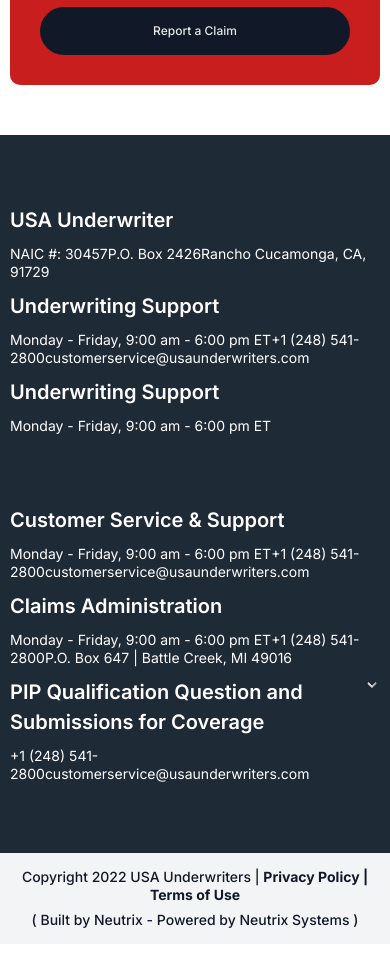
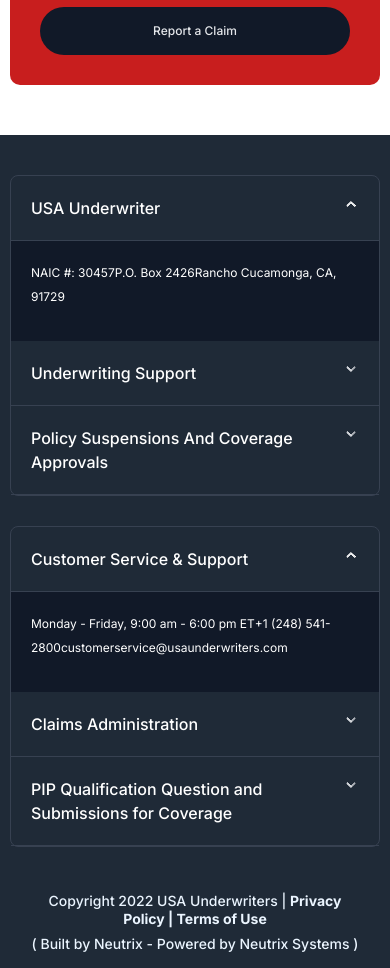
Before and after one commit to mehidi-me/Daniyal-design-test, a Next.js app: page / in a window 390 px wide. Shown: the part 1320-2288 px from the top of the page. Before the commit the page ends 2264 px from the top, so only its background shows below. Built offline with nearby package versions, Linux system fonts and the light colour scheme.

Commit message:
footer mobile Accordion done

```diff
--- a/src/app/globals.css
+++ b/src/app/globals.css
@@ -192,10 +192,11 @@
   gap: 10px;
 }
 
-.slick-dots{
+.slick-dots {
   position: unset !important;
   margin-top: 20px !important;
 }
+
 .slick-dots li button:before {
   height: 15px !important;
   width: 15px !important;
@@ -205,6 +206,7 @@
   border: 2px solid var(--gray);
   opacity: 1;
 }
+
 .slick-dots li.slick-active button:before {
   background-color: var(--gray);
 }
@@ -254,7 +256,8 @@
   align-items: flex-start;
 
 }
-.card-view-item:nth-child(1){
+
+.card-view-item:nth-child(1) {
   margin: 0 1.5rem;
 }
 
@@ -352,7 +355,8 @@
   gap: 7px;
   padding-bottom: 3px;
 }
-.footer-item-heading img{
+
+.footer-item-heading img {
   display: none;
 }
 
@@ -406,37 +410,42 @@
 /* About us */
 /* About us start*/
 
-.breadcrumb{
+.breadcrumb {
   display: flex;
   flex-direction: column;
   align-items: center;
 }
+
 .breadcrumb h2 {
   color: #212529;
   font-size: 3.6rem;
   line-height: 54px;
   font-weight: 500;
 }
+
 .breadcrumb-nav {
   display: flex;
   align-items: center;
   gap: 10px;
 
 }
+
 .breadcrumb-nav p {
   color: #6B7280;
   font-size: 1.4rem;
   font-weight: 400;
 
 }
-.breadcrumb-nav img{
+
+.breadcrumb-nav img {
   width: 20px;
 }
 
-.our-features.about-us .our-features-heading{
+.our-features.about-us .our-features-heading {
   min-width: 230px;
 }
-.our-features.about-us .content{
+
+.our-features.about-us .content {
   align-items: flex-start;
 }
 
@@ -448,24 +457,28 @@
   margin: 30px 0;
   margin-bottom: 40px;
 }
-.our-features.about-us .our-features-heading h3{
+
+.our-features.about-us .our-features-heading h3 {
   margin-bottom: 0;
 }
-.our-features.our-mission .our-features-heading h3{
+
+.our-features.our-mission .our-features-heading h3 {
   margin-bottom: 0;
   color: #C81E1E;
   font-weight: 600;
   text-transform: uppercase;
 }
 
-.our-features.our-mission .our-features-heading{
+.our-features.our-mission .our-features-heading {
   min-width: auto;
   flex: 1;
 }
-.our-features.our-mission .our-features-description{
+
+.our-features.our-mission .our-features-description {
   flex: 1;
 }
-.our-features.our-mission .content{
+
+.our-features.our-mission .content {
   align-items: flex-start;
 }
 
@@ -516,15 +529,19 @@
   html {
     font-size: 45%;
   }
-  .hero-main-content h2{
+
+  .hero-main-content h2 {
     line-height: 40px;
   }
 
 }
+
+
 @media (max-width: 660px) {
   html {
     font-size: 62.5%;
   }
+
   p,
   a,
   input,
@@ -535,18 +552,22 @@
     font-weight: 500;
     line-height: 18px;
   }
-  main{
+
+  main {
     padding-top: 8rem;
   }
+
   .container {
     padding: 0 1rem;
   }
+
   header .container {
     padding: 0px 1.5rem;
     align-items: center;
     height: 100%;
   }
-  nav.top-nav{
+
+  nav.top-nav {
     height: 0;
     visibility: hidden;
     transition: .5s linear;
@@ -559,11 +580,13 @@
     background: #3c2f2f96;
     overflow: hidden;
   }
-  nav.top-nav.active{
+
+  nav.top-nav.active {
     visibility: visible;
     height: 100vh;
   }
-  nav.top-nav a{
+
+  nav.top-nav a {
     background: var(--primary);
     color: #E5E7EB;
     padding: 20px 0 20px 20px;
@@ -572,7 +595,8 @@
     line-height: 24px;
 
   }
-  nav.top-nav .btn{
+
+  nav.top-nav .btn {
     width: 100%;
     color: #E5E7EB;
     border-radius: 0;
@@ -581,121 +605,206 @@
     font-size: 1.6rem;
     line-height: 24px;
   }
-  section{
-    padding: 5rem 0 ;
+
+  section {
+    padding: 5rem 0;
   }
-  .menu{
+
+  .menu {
     display: block;
     width: 24px;
     cursor: pointer;
   }
-  header{
+
+  header {
     padding: 7px 0;
   }
-  header .container{
+
+  header .container {
     justify-content: center;
   }
-  .logo img{
+
+  .logo img {
     height: 4.2rem;
   }
-  .logo{
+
+  .logo {
     margin: 0 auto;
   }
-  .grid.hero-main{
+
+  .grid.hero-main {
     grid-template-columns: 1fr;
   }
-  .hero-main-content{
+
+  .hero-main-content {
     padding-left: 0;
     padding: 20px;
   }
-  .hero-main-image{
+
+  .hero-main-image {
     display: none;
   }
-  .hero-main-content h2{
+
+  .hero-main-content h2 {
     font-size: 3rem;
     line-height: 37px;
   }
-  .hero-main-content-buttons{
+
+  .hero-main-content-buttons {
     gap: 0;
   }
-  main .slick-dots{
+
+  main .slick-dots {
     display: none !important;
   }
-  .our-features .content{
+
+  .our-features .content {
     flex-direction: column;
     gap: 20px;
   }
 
-  .our-features .our-features-heading{
+  .our-features .our-features-heading {
     width: 100%;
     display: flex;
     flex-direction: column;
     align-items: center;
   }
-  .our-features .our-features-heading h3{
+
+  .our-features .our-features-heading h3 {
     font-size: 20px;
     line-height: 30px;
     margin-bottom: 15px;
   }
-  .grid.card-view-items{
+
+  .grid.card-view-items {
     grid-template-columns: 1fr;
   }
-  .card-view-item{
+
+  .card-view-item {
     min-height: 230px;
   }
-  .card-view-item,.card-view-item:nth-child(1){
+
+  .card-view-item,
+  .card-view-item:nth-child(1) {
     margin: 0 !important;
   }
+
   /* .card-view .slick-dots{
     margin-top: 0 !important;
   } */
-  .insurance-coverage-bg-image{
+  .insurance-coverage-bg-image {
     background: transparent;
     height: auto;
   }
-  .insurance-coverage-content{
+
+  .insurance-coverage-content {
     position: unset;
     width: 100%;
   }
-  .insurance-coverage-content h3{
+
+  .insurance-coverage-content h3 {
     font-size: 20px
   }
-  .insurance-coverage-content .btn{
+
+  .insurance-coverage-content .btn {
     width: 100%;
   }
-  footer .grid{
+
+  footer {
+    padding-top: 0;
+  }
+  footer .container{
+    padding-top: 40px;
+  }
+
+  footer .grid {
     grid-template-columns: 1fr;
+    border: 1px solid #374151;
+    border-radius: 8px;
+    padding-bottom: 0;
+    gap: 0;
+    margin-bottom: 30px;
   }
-  .footer-item p{
+
+  .footer-item-details {
+    height: 0;
+    overflow: hidden;
+    visibility: hidden;
+    transition: .2s linear;
+    padding: 0 20px;
+  }
+  .footer-item-details.active{
+    height: 100px;
+    visibility: visible;
+    background: #111928;
+   padding-top: 20px;
+   padding-bottom: 20px;
+  }
+
+  .footer-item p {
     display: inline;
+    font-size: 1.6rem;
+    line-height: 24px;
+    font-weight: 400;
   }
-  .footer-item img{
+
+  .footer-item img {
     display: none;
   }
-  .footer-item-heading img{
+
+  .footer-item-heading img {
     display: block !important;
     filter: none;
   }
-    .footer-item-heading{
+
+  .footer-item-heading {
     display: flex;
     align-items: flex-start;
     gap: 2px;
+    border-bottom: 1px solid #374151;
+    padding: 20px;
+    justify-content: space-between;
   }
-    .footer-bottom .container{
+  .footer-item h3{
+    font-size: 1.6rem;
+    line-height: 24px;
+    font-weight: 500;
+    margin-bottom: 0;
+  }
+ .footer-bottom{
+  background: transparent;
+  width: 90%;
+  margin: 0 auto;
+ }
+  .footer-bottom .container {
     flex-direction: column;
     text-align: center;
     gap: 7px;
+    padding-top: 0;
   }
-    .our-features.about-us .our-features-heading{
+  .footer-bottom p{
+    color: #EBF5FF;
+  }
+
+  .our-features.about-us .our-features-heading {
     align-items: flex-start;
   }
-    .our-features.our-mission .our-features-heading{
+
+  .our-features.our-mission .our-features-heading {
     align-items: flex-start;
   }
-    .our-features.about-us .our-features-heading p{
+
+  .our-features.about-us .our-features-heading p {
     display: none;
   }
-    .about-us img{
+
+  .about-us img {
     max-height: 18rem;
   }
 }
+
+@media (max-width: 420px) {
+  .footer-item p{
+    font-size: 1.2rem;
+  }
+}
--- a/src/components/Footer/index.jsx
+++ b/src/components/Footer/index.jsx
@@ -1,24 +1,47 @@
-"use client"
+"use client";
+
+import { useState } from "react";
+
 function Footer() {
-  const isBrowser = () => typeof window !== 'undefined'; //The approach recommended by Next.js
+  const isBrowser = () => typeof window !== "undefined"; //The approach recommended by Next.js
 
   function scrollToTop() {
     if (!isBrowser()) return;
-      window.scrollTo({ top: 0, behavior: 'smooth' });
+    window.scrollTo({ top: 0, behavior: "smooth" });
   }
+
+  const Accordion = ({ title, children, isActive = false }) => {
+    const [isOpen, setOpen] = useState(isActive);
+    return (
+      <div className="footer-item">
+        <div
+          className={`footer-item-heading ${isOpen ? "open" : ""}`}
+          onClick={() => setOpen(!isOpen)}
+        >
+          <h3>{title}</h3>
+          <img
+            src={isOpen ? `/icons/chevron-up.svg` : `/icons/chevron-down.svg`}
+            alt=""
+          />
+        </div>
+        <div className={`footer-item-details ${isOpen ? "active" : ""}`}>
+          {children}
+        </div>
+      </div>
+    );
+  };
   return (
     <div>
       <footer>
         <div className="container">
           <div className="grid">
-            <div className="footer-item">
-              <h3>USA Underwriter</h3>
+            <Accordion isActive={true} title={"USA Underwriter"}>
               <p>NAIC #: 30457</p>
               <p>P.O. Box 2426</p>
               <p>Rancho Cucamonga, CA, 91729</p>
-            </div>
-            <div className="footer-item">
-              <h3>Underwriting Support</h3>
+            </Accordion>
+            <Accordion title={"Underwriting Support"}>
+              <p>NAIC #: 30457</p>
               <p>
                 <img src="/icons/clock.svg" alt="" />
                 Monday - Friday, 9:00 am - 6:00 pm ET
@@ -31,18 +54,16 @@
                 <img src="/icons/envelope.svg" alt="" />
                 customerservice@usaunderwriters.com
               </p>
-            </div>
-            <div className="footer-item">
-              <h3>Underwriting Support</h3>
+            </Accordion>
+            <Accordion title={"Policy Suspensions And Coverage Approvals"}>
               <p>
                 <img src="/icons/clock.svg" alt="" />
                 Monday - Friday, 9:00 am - 6:00 pm ET
               </p>
-            </div>
+            </Accordion>
           </div>
           <div className="grid">
-            <div className="footer-item">
-              <h3>Customer Service &amp; Support</h3>
+            <Accordion isActive={true} title="Customer Service &amp; Support">
               <p>
                 <img src="/icons/clock.svg" alt="" />
                 Monday - Friday, 9:00 am - 6:00 pm ET
@@ -55,9 +76,8 @@
                 <img src="/icons/envelope.svg" alt="" />
                 customerservice@usaunderwriters.com
               </p>
-            </div>
-            <div className="footer-item">
-              <h3>Claims Administration</h3>
+            </Accordion>
+            <Accordion title="Claims Administration">
               <p>
                 <img src="/icons/clock.svg" alt="" />
                 Monday - Friday, 9:00 am - 6:00 pm ET
@@ -70,13 +90,8 @@
                 <img src="/icons/map-pin.svg" alt="" />
                 P.O. Box 647 | Battle Creek, MI 49016
               </p>
-            </div>
-            <div className="footer-item">
-              <div className="footer-item-heading">
-                <h3>PIP Qualification Question and Submissions for Coverage</h3>
-                <img src="/icons/chevron-down.svg" alt="" />
-              </div>
-              <div className="footer-item-details">
+            </Accordion>
+            <Accordion title="PIP Qualification Question and Submissions for Coverage">
               <p>
                 <img src="/icons/phone.svg" alt="" />
                 +1 (248) 541-2800
@@ -85,8 +100,7 @@
                 <img src="/icons/envelope.svg" alt="" />
                 customerservice@usaunderwriters.com
               </p>
-              </div>
-            </div>
+            </Accordion>
           </div>
         </div>
         <div className="footer-bottom">
```
Lines whose indentation alone changed are shown as unchanged.
